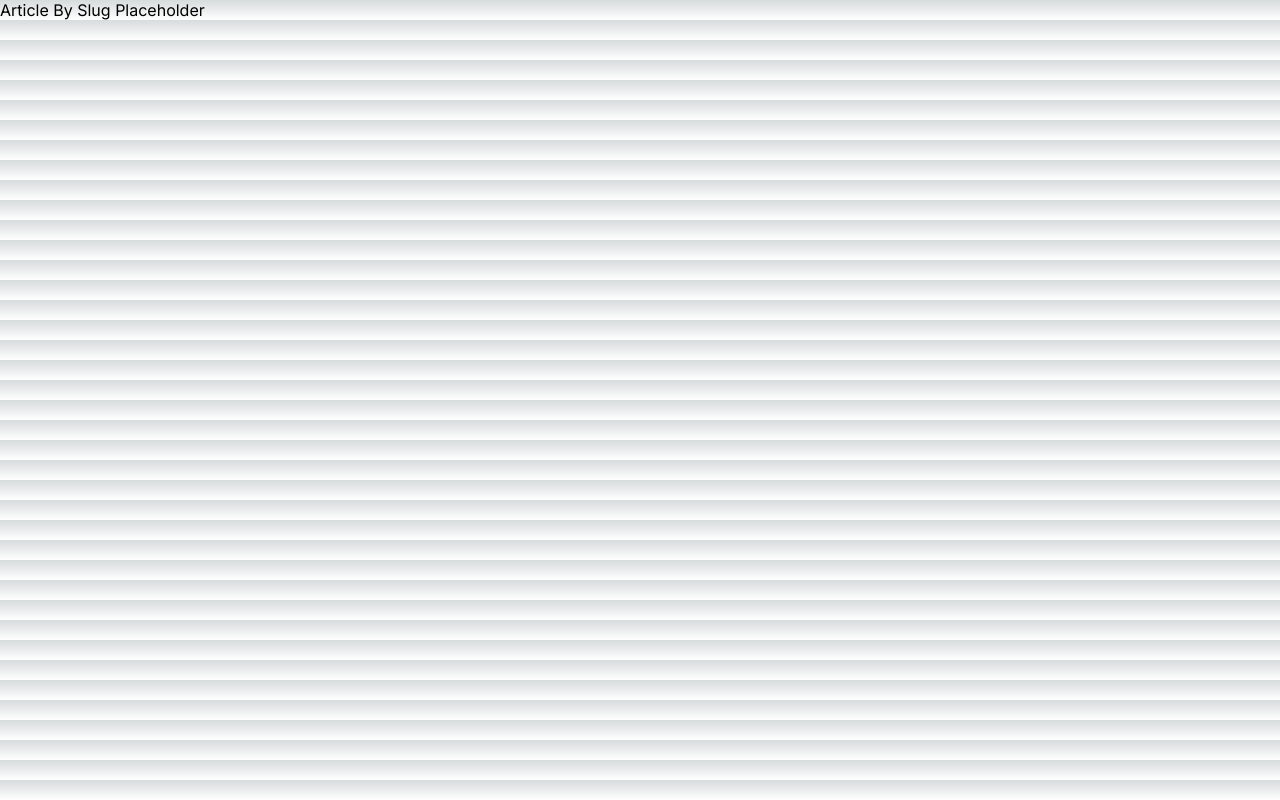
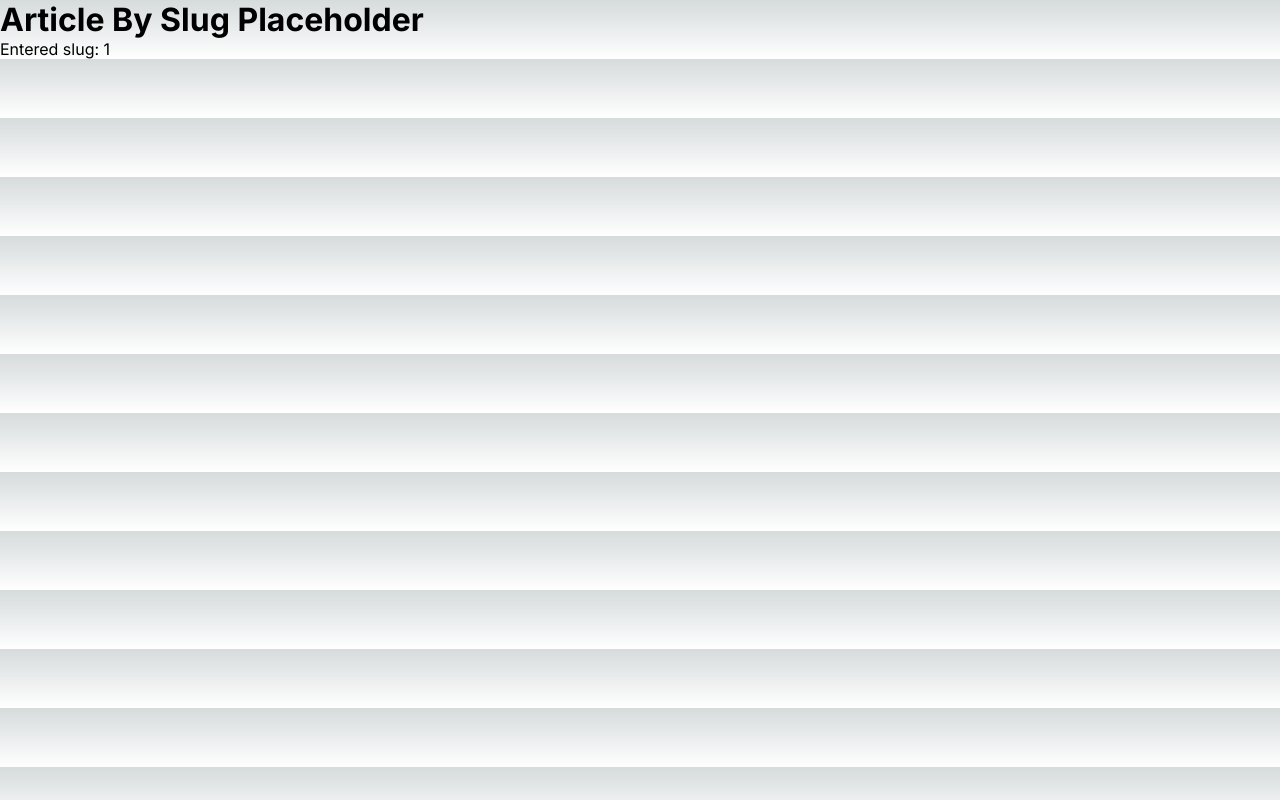
Before and after one commit to ardunster/nextjs-ssr, a Next.js app: page /articles/1 in a window 1280 px wide. Built offline with nearby package versions, Linux system fonts and the light colour scheme.

Commit message:
changed slug folder route to be catch all

```diff
--- /dev/null
+++ b/src/app/articles/[...slug]/page.tsx
@@ -0,0 +1,14 @@
+export default function ArticleBySlug({
+  params,
+}: {
+  params: { slug: string[] }
+}) {
+  console.log(params.slug)
+
+  return (
+    <>
+      <h1>Article By Slug Placeholder</h1>
+      Entered slug: {params.slug}
+    </>
+  )
+}
--- a/src/app/articles/[slug]/page.tsx
+++ /dev/null
@@ -1,3 +0,0 @@
-export default function ArticleBySlug() {
-  return <>Article By Slug Placeholder</>
-}
```
Also changed, not shown: 1 other file (tests, documents, lock files or other folders).
